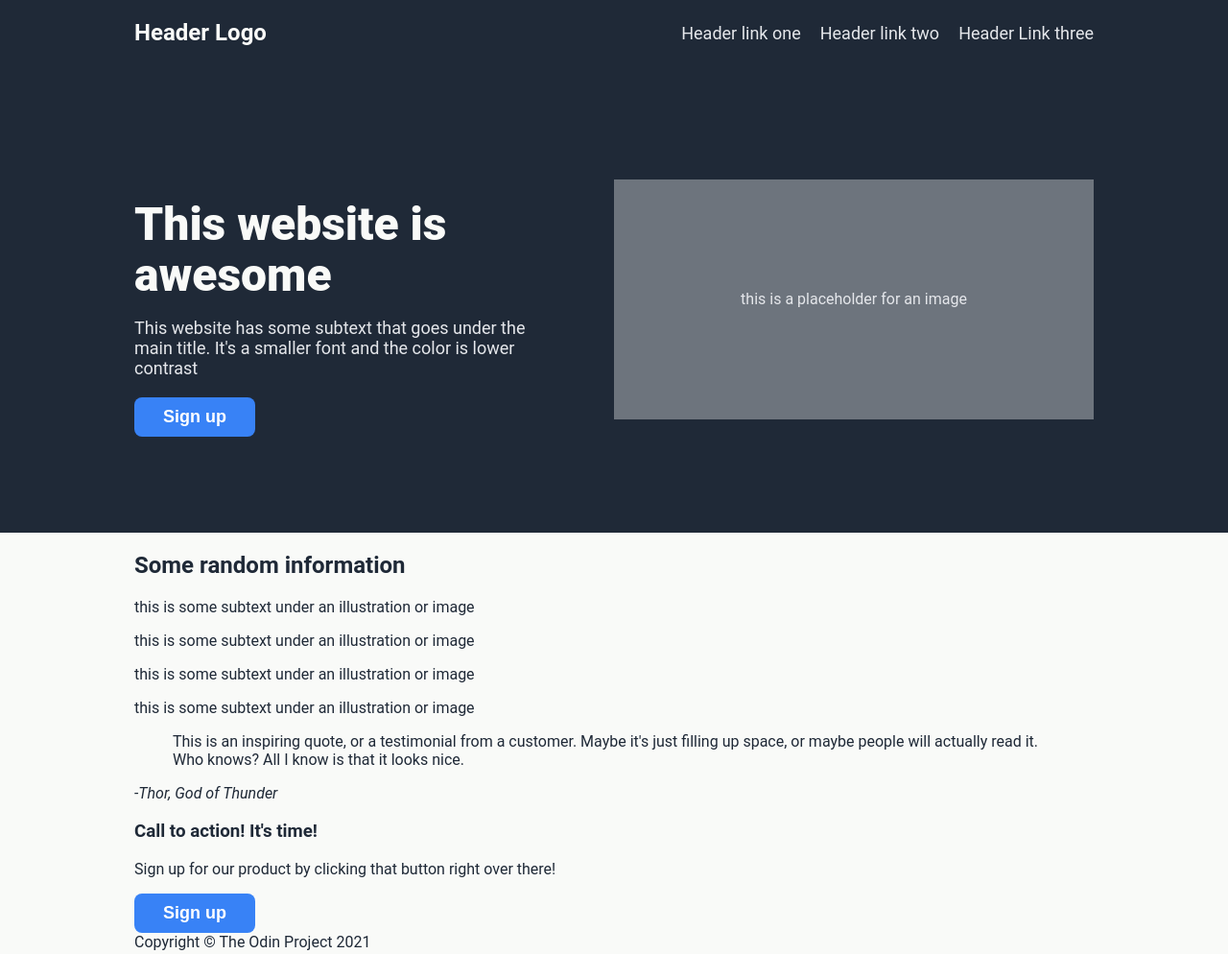
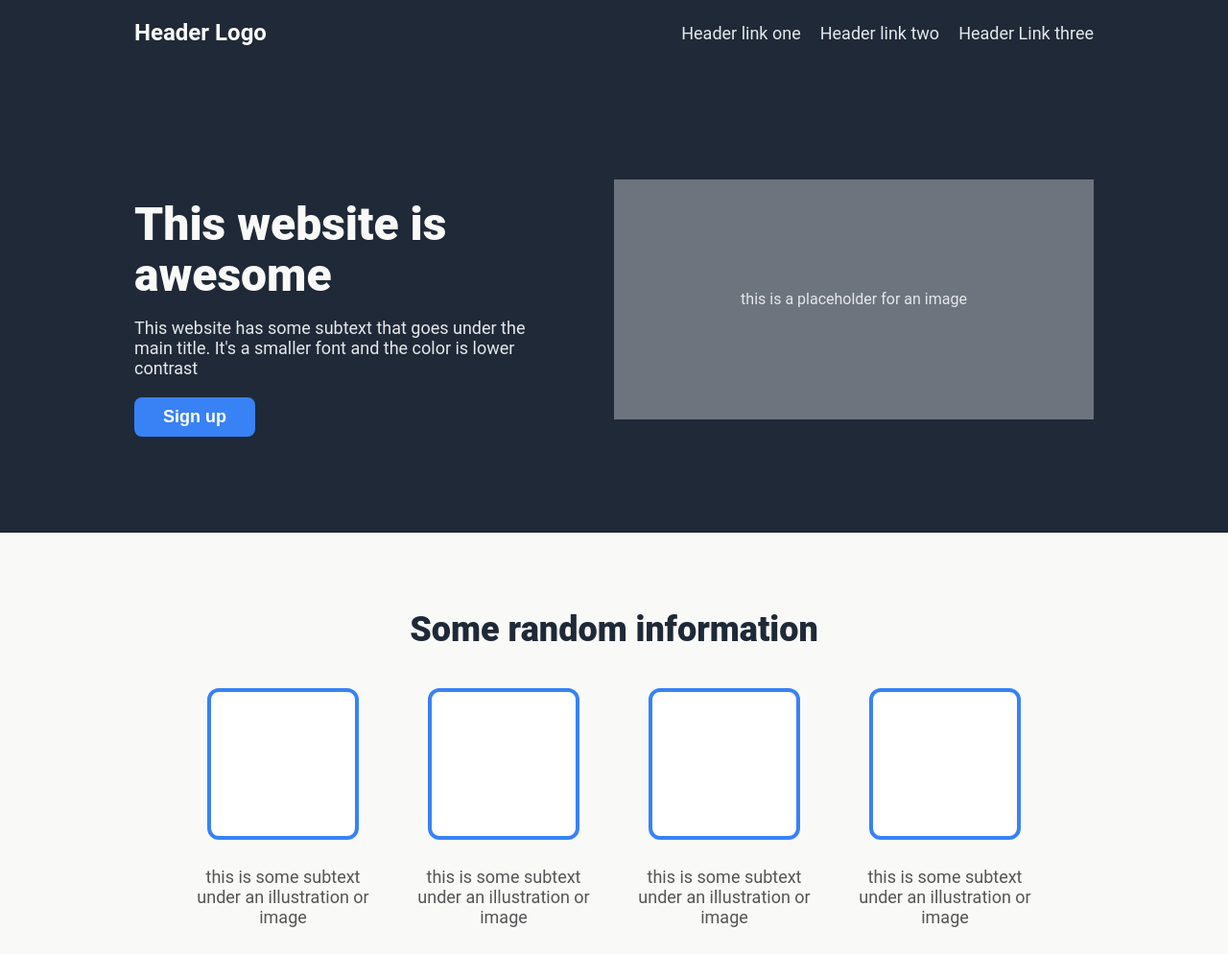
Before and after one commit to gabrielhipolito-dev/CSS-FINAL-PROJECT, a plain HTML site: page index.html in a window 1280 px wide. Shown: the top 994 px of the page at 96% size. Drawn offline with Linux system fonts and the light colour scheme.

Commit message:
feat: section 2 css

```diff
--- a/css/style.css
+++ b/css/style.css
@@ -107,3 +107,42 @@ button {
     text-align: center;
     flex-shrink: 0;
 }
+
+.info-section {
+    padding: 50px 0 80px;
+    background-color: #f9faf8;
+    text-align: center;
+}
+
+.info-section h2 {
+    font-size: 36px;
+    font-weight: 900;
+    color: #1f2937;
+    margin-bottom: 40px;
+}
+
+.info-cards {
+    display: flex;
+    justify-content: center;
+    gap: 30px;
+    flex-wrap: wrap;
+}
+
+.card {
+    display: flex;
+    flex-direction: column;
+    align-items: center;
+    width: 200px;
+    text-align: center;
+    font-size: 18px;
+    color: #555;
+}
+
+.card-image-placeholder {
+    width: 150px;
+    height: 150px;
+    border: 4px solid #3882f6;
+    border-radius: 12px;
+    margin-bottom: 10px;
+    background-color: #fff;
+}
```
